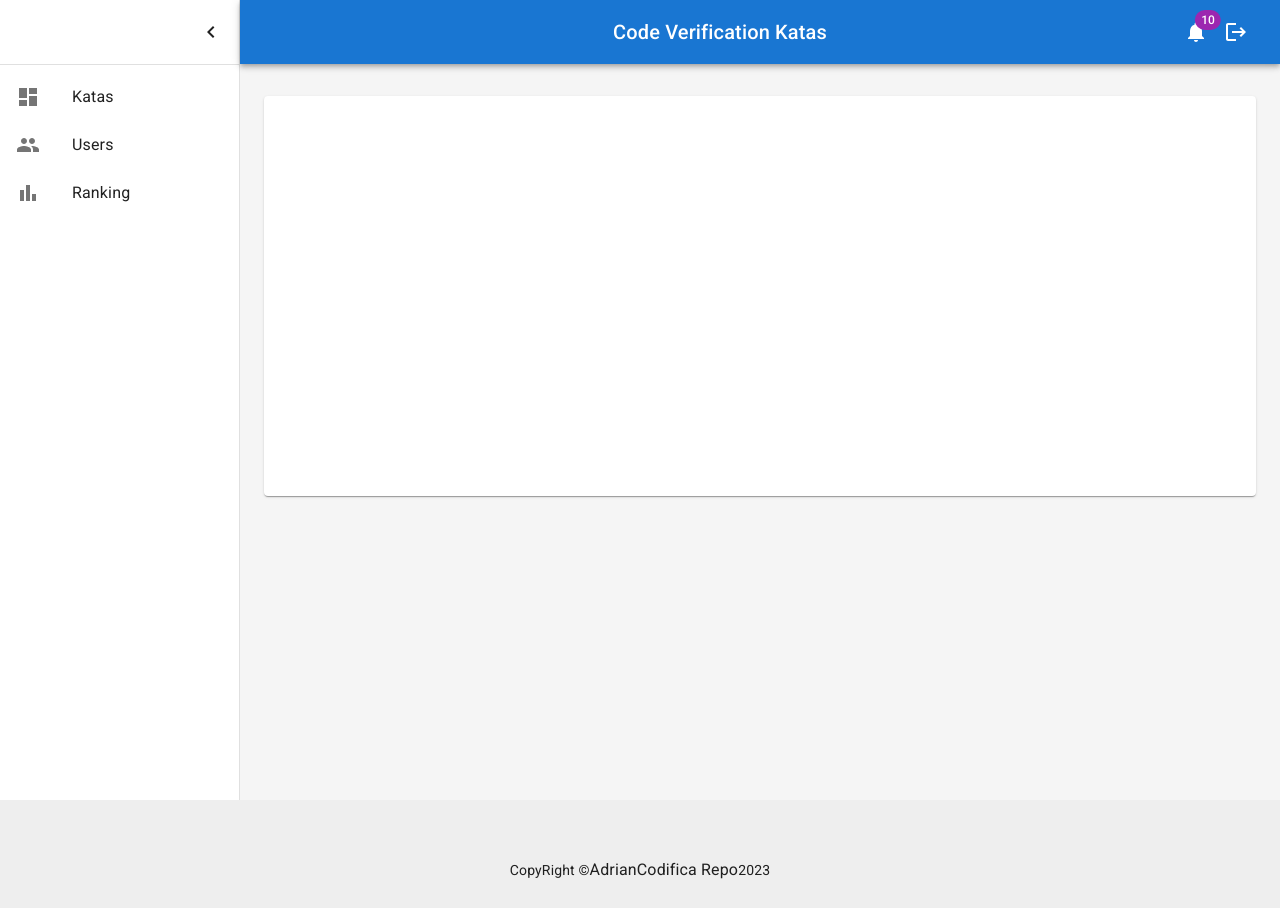
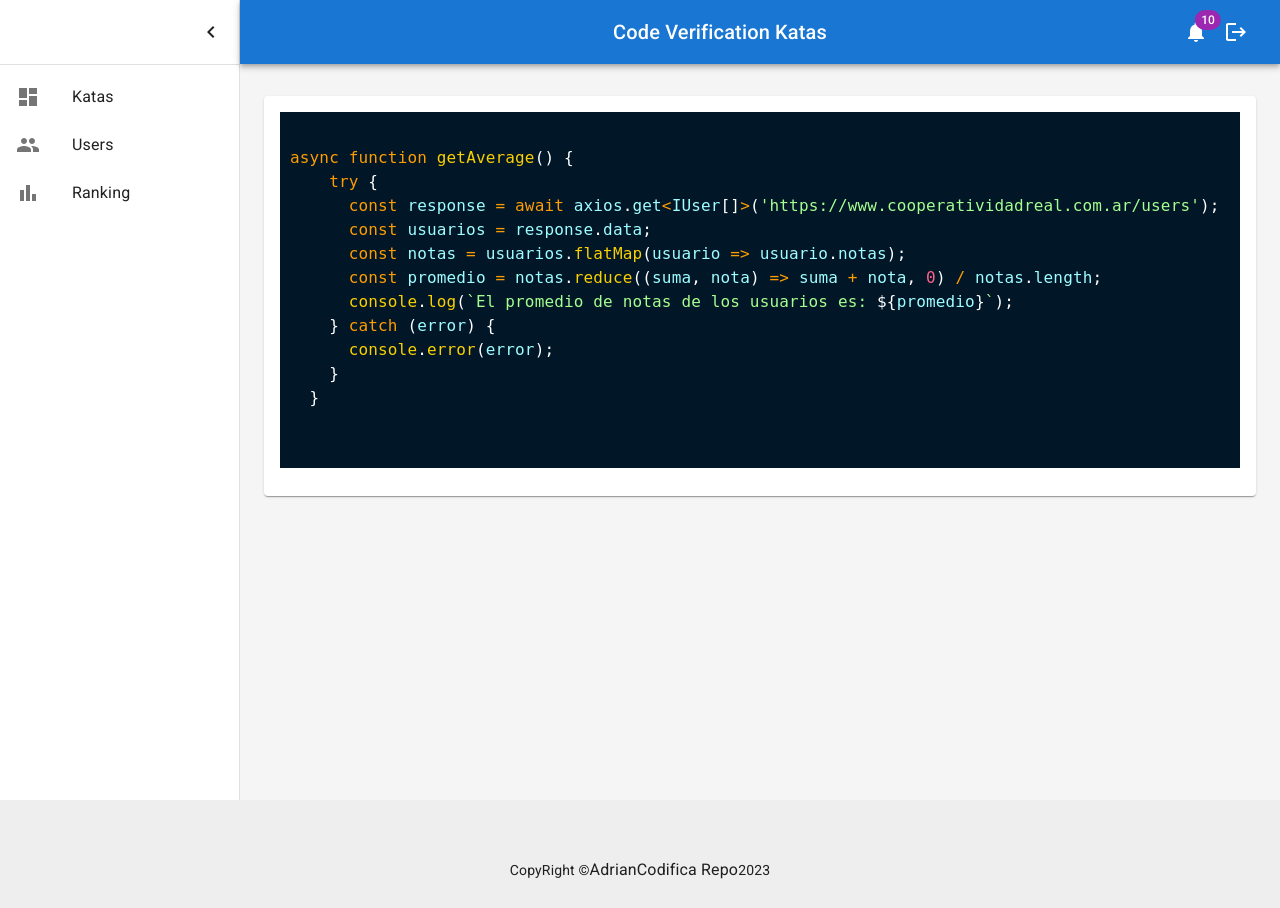
Before and after one commit to Adrian-Fernandez-Rosa/code-frontend, a React (Create React App) app: page / in a window 1280 px wide. Built offline with nearby package versions, Linux system fonts and the light colour scheme.

Commit message:
editor 2

```diff
--- a/package.json
+++ b/package.json
@@ -22,6 +22,7 @@
     "react-dom": "^18.2.0",
     "react-router-dom": "^6.10.0",
     "react-scripts": "5.0.1",
+    "react-simple-code-editor": "^0.13.1",
     "typescript": "^4.9.5",
     "web-vitals": "^2.1.4",
     "yup": "^1.1.1"
--- a/src/components/dashboard/Dashboard.tsx
+++ b/src/components/dashboard/Dashboard.tsx
@@ -32,6 +32,7 @@ import Paper from '@mui/material/Paper';
 
 // List for the menu
 import { MenuItems } from './MenuItems';
+import { NewEditor } from '../editor/NewEditor';
 // import { NewEditor } from '../editor/NewEditor';
 // import { TipTapEditor } from '../editor/TipTapEditor';
 
@@ -200,7 +201,7 @@ export const Dashboard = () => {
                                 height: 400
                             }}>
                                 {/* Code Editor */}
-                                {/* <NewEditor /> */}
+                                <NewEditor />
                                 {/* <TipTapEditor /> */}
                             </Paper>
                         </Grid>
--- /dev/null
+++ b/src/components/editor/NewEditor.tsx
@@ -0,0 +1,77 @@
+import React, { Fragment, useState } from 'react';
+import Editor from 'react-simple-code-editor';
+import { Highlight, themes } from "prism-react-renderer"
+
+
+
+const myTheme = themes.nightOwl;
+
+const codeSnippet: string = `
+async function getAverage() {
+    try {
+      const response = await axios.get<IUser[]>('https://www.cooperatividadreal.com.ar/users');
+      const usuarios = response.data;
+      const notas = usuarios.flatMap(usuario => usuario.notas);
+      const promedio = notas.reduce((suma, nota) => suma + nota, 0) / notas.length;
+      console.log(\`El promedio de notas de los usuarios es: \${promedio}\`);
+    } catch (error) {
+      console.error(error);
+    }
+  }
+
+`
+
+// Define Styles for Editor
+const styles: any = {
+    root: {
+        boxSizing: 'border-box',
+        fontFamily: '"Dank Mono", "Fira Code", "monospace"',
+        ...myTheme.plain //estilos principales
+
+    }
+}
+
+// Highlight Component
+const HighlightElement = (code: string) => (
+
+    <Highlight
+    theme={themes.shadesOfPurple}
+    code={codeSnippet}
+    language="tsx"
+  >
+    {({ className, style, tokens, getLineProps, getTokenProps }) => (
+     <Fragment>
+                {tokens.map((line, i) => (
+                    <div {...getLineProps({ line: line, key: i })}>
+                        {
+                            line.map((token, key) =>
+                                <span {...getTokenProps({ token, key })} />
+
+                            )
+                        }
+                    </div>
+                ))}
+     </Fragment>
+    )}
+  </Highlight>
+);
+
+export const NewEditor = () => {
+
+    const [code, setCode] = useState(codeSnippet);
+
+    const handleChange = (newCode: string) => {
+        setCode(newCode)
+    }
+
+    return (
+        <Editor
+            value={code}
+            onValueChange={handleChange}
+            highlight={HighlightElement}
+            padding={10}
+            style={styles.root}
+        />
+    )
+
+}
```
Also changed, not shown: 2 other files (tests, documents, lock files or other folders).
